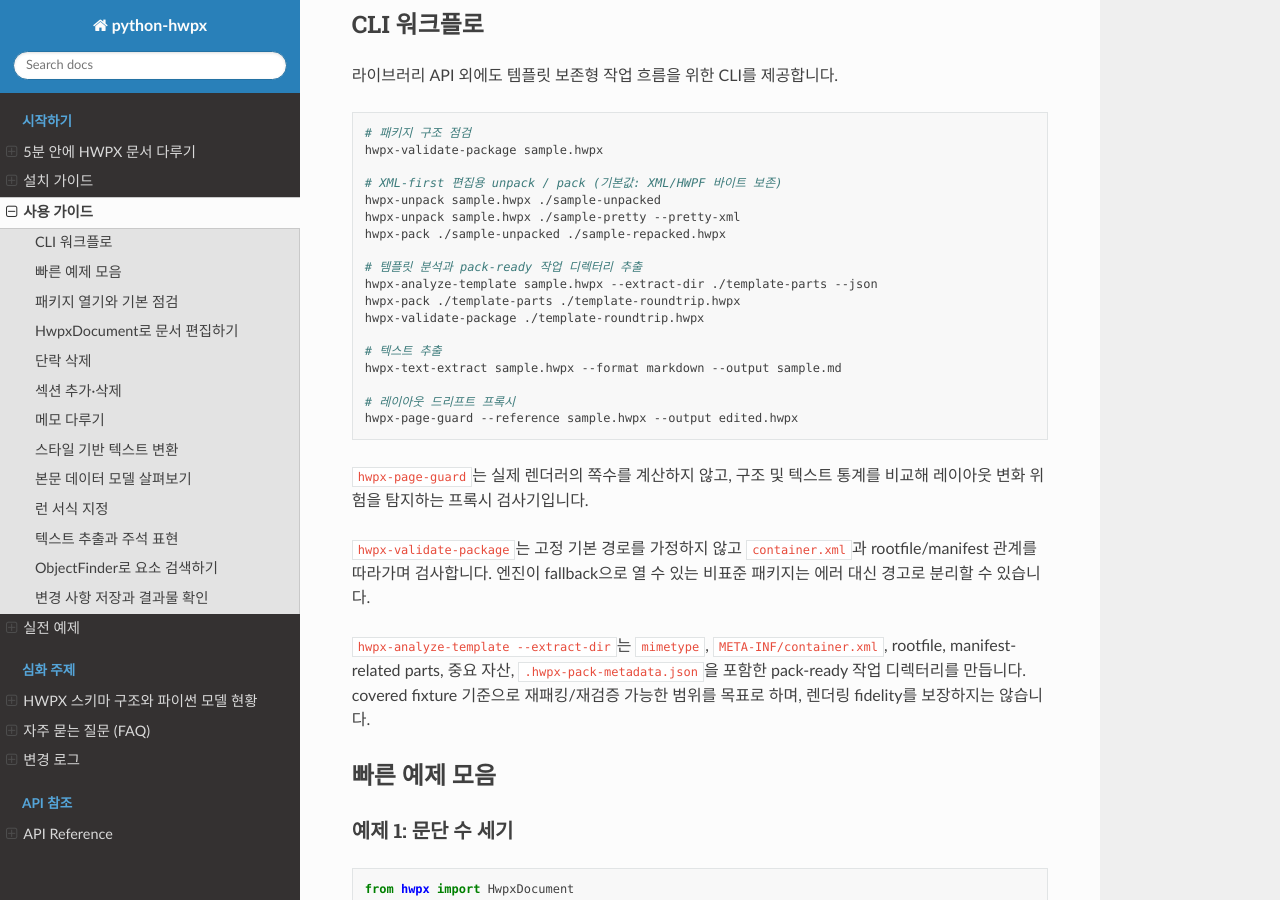
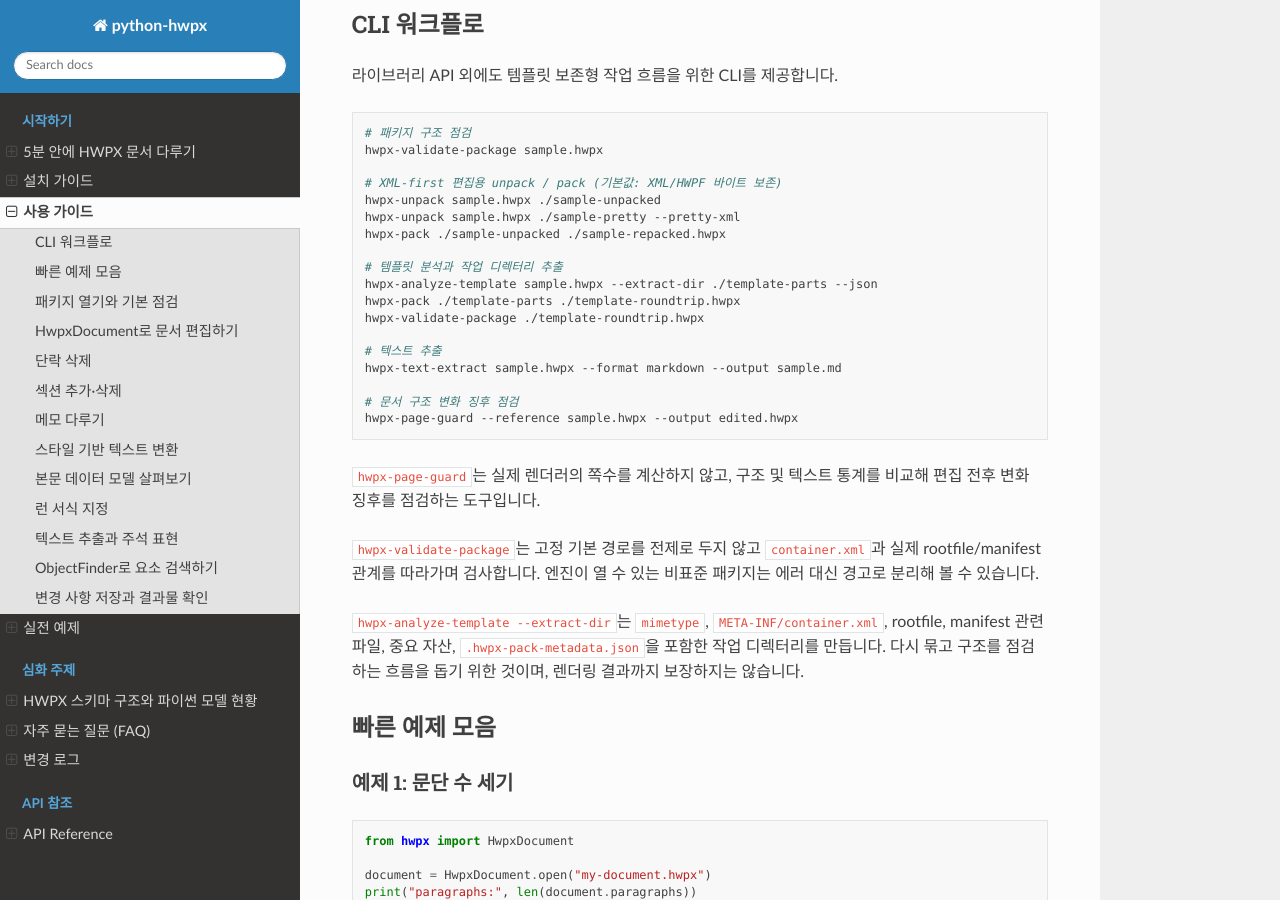
Before and after one commit to airmang/python-hwpx, a Sphinx documentation site: the page built from docs/usage.md, in a window 1280 px wide and 900 px high, scrolled down 259 px. Built offline with Sphinx 7.4.7 and the Read the Docs theme 3.1.0, drawn with Linux system fonts in a browser that asks for light colours.

Commit message:
Refine CLI documentation wording

````diff
--- a/docs/usage.md
+++ b/docs/usage.md
@@ -15,7 +15,7 @@ hwpx-unpack sample.hwpx ./sample-unpacked
 hwpx-unpack sample.hwpx ./sample-pretty --pretty-xml
 hwpx-pack ./sample-unpacked ./sample-repacked.hwpx
 
-# 템플릿 분석과 pack-ready 작업 디렉터리 추출
+# 템플릿 분석과 작업 디렉터리 추출
 hwpx-analyze-template sample.hwpx --extract-dir ./template-parts --json
 hwpx-pack ./template-parts ./template-roundtrip.hwpx
 hwpx-validate-package ./template-roundtrip.hwpx
@@ -23,15 +23,15 @@ hwpx-validate-package ./template-roundtrip.hwpx
 # 텍스트 추출
 hwpx-text-extract sample.hwpx --format markdown --output sample.md
 
-# 레이아웃 드리프트 프록시
+# 문서 구조 변화 징후 점검
 hwpx-page-guard --reference sample.hwpx --output edited.hwpx
 ```
 
-`hwpx-page-guard`는 실제 렌더러의 쪽수를 계산하지 않고, 구조 및 텍스트 통계를 비교해 레이아웃 변화 위험을 탐지하는 프록시 검사기입니다.
+`hwpx-page-guard`는 실제 렌더러의 쪽수를 계산하지 않고, 구조 및 텍스트 통계를 비교해 편집 전후 변화 징후를 점검하는 도구입니다.
 
-`hwpx-validate-package`는 고정 기본 경로를 가정하지 않고 `container.xml`과 rootfile/manifest 관계를 따라가며 검사합니다. 엔진이 fallback으로 열 수 있는 비표준 패키지는 에러 대신 경고로 분리할 수 있습니다.
+`hwpx-validate-package`는 고정 기본 경로를 전제로 두지 않고 `container.xml`과 실제 rootfile/manifest 관계를 따라가며 검사합니다. 엔진이 열 수 있는 비표준 패키지는 에러 대신 경고로 분리해 볼 수 있습니다.
 
-`hwpx-analyze-template --extract-dir`는 `mimetype`, `META-INF/container.xml`, rootfile, manifest-related parts, 중요 자산, `.hwpx-pack-metadata.json`을 포함한 pack-ready 작업 디렉터리를 만듭니다. covered fixture 기준으로 재패킹/재검증 가능한 범위를 목표로 하며, 렌더링 fidelity를 보장하지는 않습니다.
+`hwpx-analyze-template --extract-dir`는 `mimetype`, `META-INF/container.xml`, rootfile, manifest 관련 파일, 중요 자산, `.hwpx-pack-metadata.json`을 포함한 작업 디렉터리를 만듭니다. 다시 묶고 구조를 점검하는 흐름을 돕기 위한 것이며, 렌더링 결과까지 보장하지는 않습니다.
 
 ## 빠른 예제 모음
 
````
Also changed, not shown: CHANGELOG.md (+2 -2 lines), README.md (+7 -7 lines).
